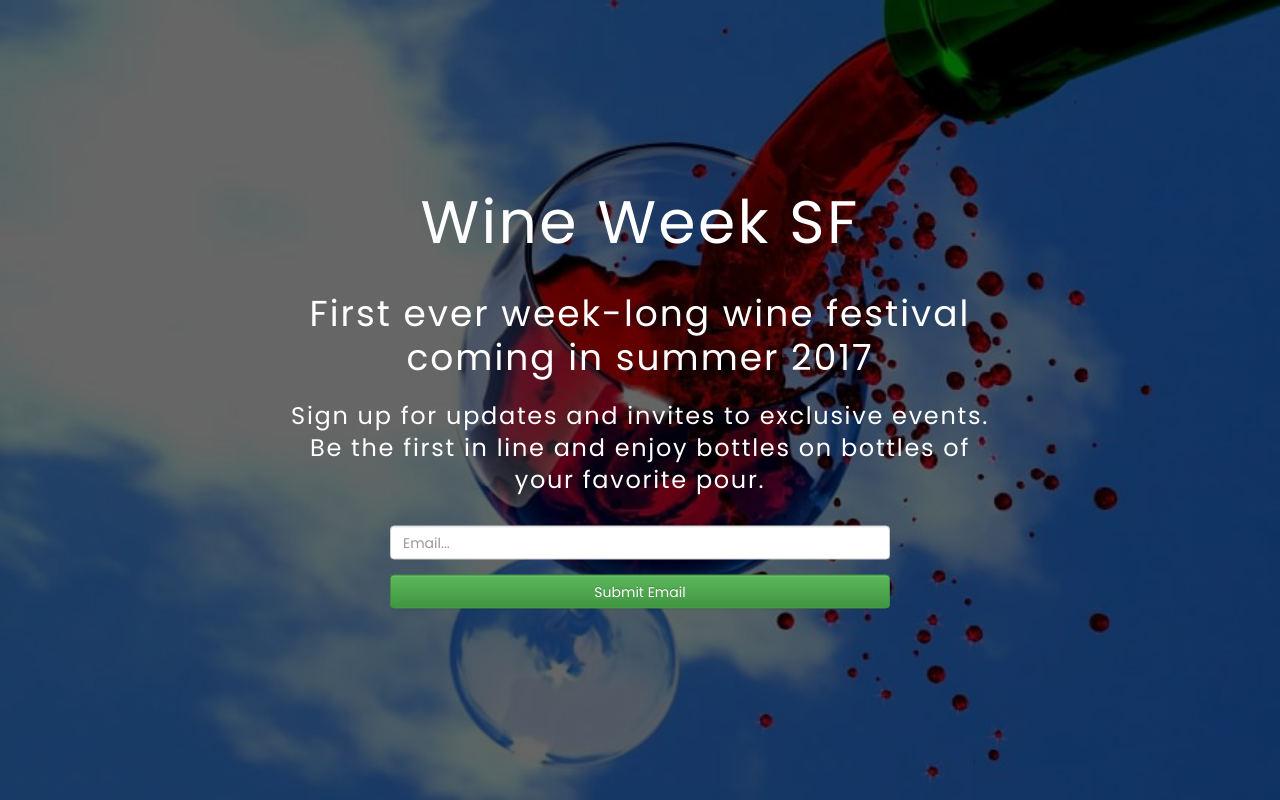
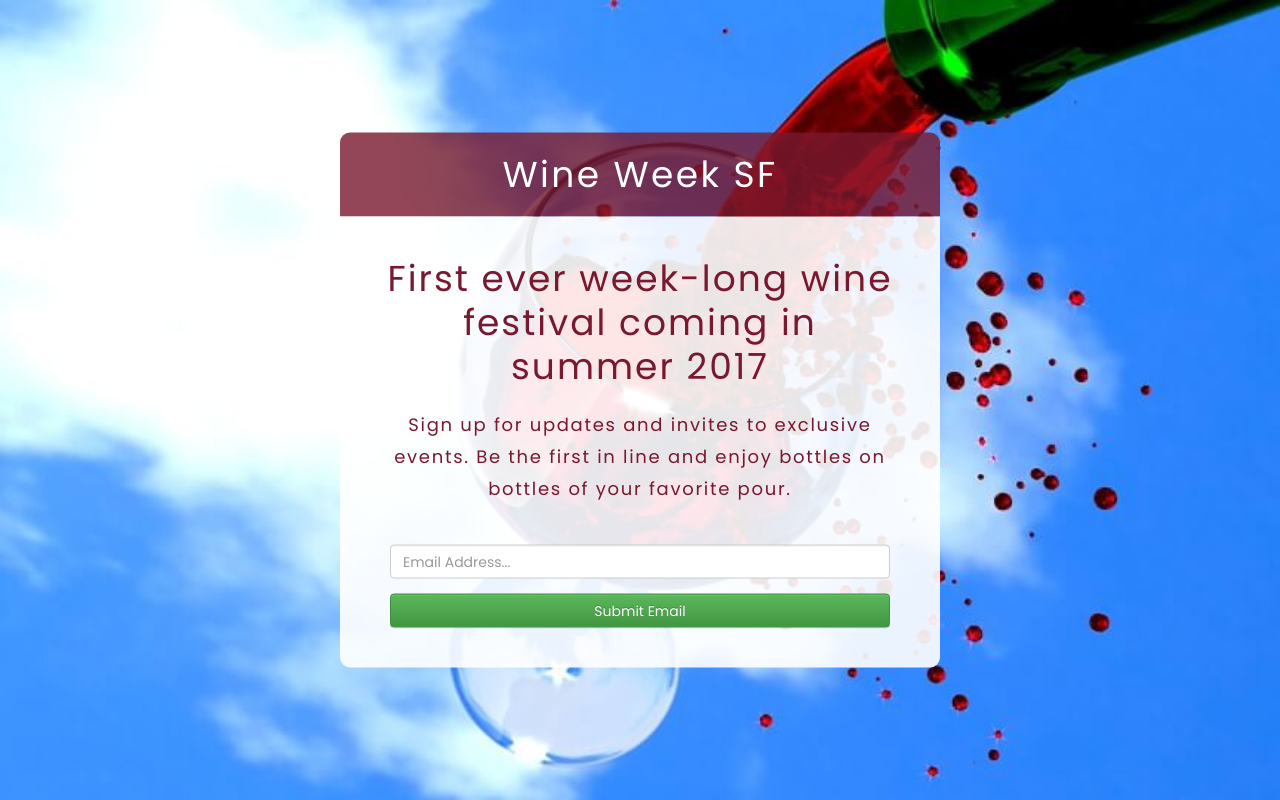
Before and after one commit to wineweeksf/wineweeksf.github.io, a plain HTML site: page index.html in a window 1280 px wide. Drawn offline with nearby package versions, Linux system fonts and the light colour scheme; some packages are replaced by stand-ins of ours; a script that the page names is missing.

Commit message:
Style update

```diff
--- a/index.html
+++ b/index.html
@@ -26,7 +26,10 @@
     <div class="root">
       <div class="overlay">
         <div class="content">
+          <div class="title-container">
             <h1 class="title">Wine Week SF</h1>
+          </div>
+          <div class="content-container">
             <h2 class="sub-title">
               First ever week-long wine festival coming in summer 2017
             </h2>
@@ -36,10 +39,11 @@
             </p>
             <form class="email-form">
               <div class="form-group">
-              <input type="email" class="form-control" id="email" placeholder="Email...">
+                <input type="email" class="form-control" id="email" placeholder="Email Address...">
               </div>
               <button type="submit" class="btn btn-success" id="submit-email">Submit Email</button>
             </form>
+          </div>
         </div>
       </div>
     </div>
--- a/style.css
+++ b/style.css
@@ -58,10 +58,10 @@ table {
 }
 
 .overlay {
-  width: 100vw;
+  /*width: 100vw;
   min-height: 100vh;
   height: 100%;
-  background: rgba(0, 0, 0, .6);
+  background: rgba(0, 0, 0, .6);*/
 }
 
 .content {
@@ -69,18 +69,32 @@ table {
   top: 50%;
   left: 50%;
   transform: translate(-50%, -50%);
-  width: 700px;
+  width: 600px;
   margin-left: auto;
   margin-right: auto;
   padding-top: 20px;
   padding-bottom: 20px;
 }
 
+.title-container {
+  border-top-left-radius: 10px;
+  border-top-right-radius: 10px;
+  background: rgba(121, 24, 46, 0.8);
+  padding: 24px;
+}
+
 .title {
-  font-size: 60px;
+  font-size: 36px;
   text-align: center;
-  margin-bottom: 40px;
   letter-spacing: 2.4px;
+}
+
+.content-container {
+  background: rgba(255, 255, 255, 0.9);
+  border-bottom-left-radius: 10px;
+  border-bottom-right-radius: 10px;
+  padding: 40px;
+  color: rgb(121, 24, 46);
 }
 
 .sub-title {
@@ -89,15 +103,17 @@ table {
   margin-bottom: 20px;
   letter-spacing: 2px;
   line-height: 44px;
+  color: rgb(121, 24, 46);
 }
 
 .description {
   text-align: center;
-  font-size: 24px;
+  font-size: 18px;
   margin: 0 auto;
-  margin-bottom: 30px;
+  margin-bottom: 40px;
   letter-spacing: 1.7px;
   line-height: 32px;
+  color: rgb(121, 24, 46);
 }
 
 .email-form {
@@ -117,4 +133,8 @@ table {
     left: 0;
     transform: none;
   }
+
+  .content-container {
+    padding: 20px;
   }
+}
```
Lines whose indentation alone changed are shown as unchanged.
